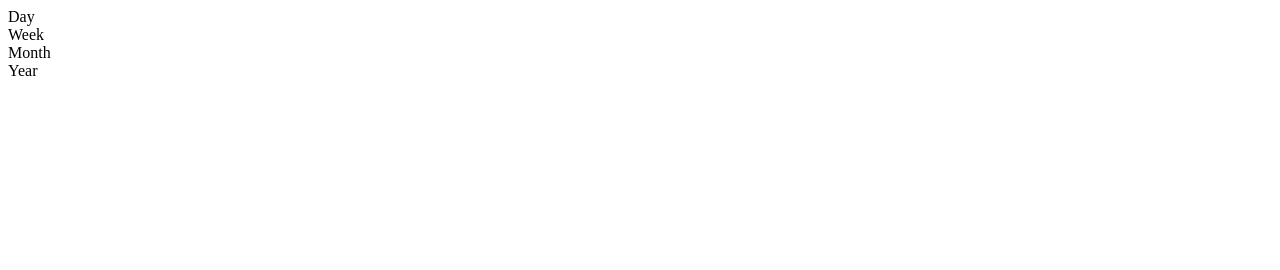
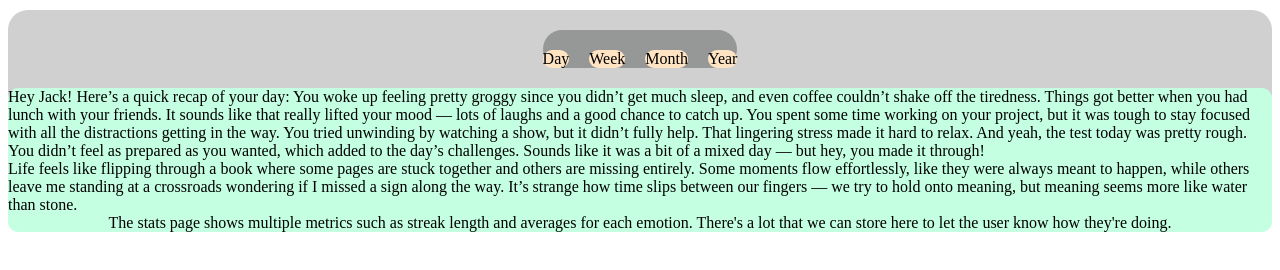
Before and after one commit to rthurston1/Team01-Web-Application-Cherish, a website: page front-end/src/pages/summary/SummaryView.html in a window 1280 px wide. Drawn offline with Linux system fonts and the light colour scheme.

Commit message:
some progress

```diff
--- a/front-end/src/pages/summary/SummaryView.html
+++ b/front-end/src/pages/summary/SummaryView.html
@@ -10,10 +10,15 @@
 <body>
     <div class="container">
         <div class="tabs">
-            <div class="tab active">Day</div>
-            <div class="tab">Week</div>
-            <div class="tab">Month</div>
-            <div class="tab">Year</div>
+            <div class="tab-Day">Day</div>
+            <div class="tab-Week">Week</div>
+            <div class="tab-Month">Month</div>
+            <div class="tab-Year">Year</div>
+        </div>
+        <div class="text_box">
+            <div class="text">Hey Jack! Here’s a quick recap of your day: You woke up feeling pretty groggy since you didn’t get much sleep, and even coffee couldn’t shake off the tiredness. Things got better when you had lunch with your friends. It sounds like that really lifted your mood — lots of laughs and a good chance to catch up. You spent some time working on your project, but it was tough to stay focused with all the distractions getting in the way. You tried unwinding by watching a show, but it didn’t fully help. That lingering stress made it hard to relax. And yeah, the test today was pretty rough. You didn’t feel as prepared as you wanted, which added to the day’s challenges. Sounds like it was a bit of a mixed day — but hey, you made it through!</div>
+            <div class="text">Life feels like flipping through a book where some pages are stuck together and others are missing entirely. Some moments flow effortlessly, like they were always meant to happen, while others leave me standing at a crossroads wondering if I missed a sign along the way. It’s strange how time slips between our fingers — we try to hold onto meaning, but meaning seems more like water than stone.</div>
+            <div class="text">The stats page shows multiple metrics such as streak length and averages for each emotion. There's a lot that we can store here to let the user know how they're doing.</div>
         </div>
     </div>
 </body>
--- a/front-end/src/pages/summary/stylesSum.css
+++ b/front-end/src/pages/summary/stylesSum.css
@@ -0,0 +1,76 @@
+.container{
+    display: flex;
+    flex-direction: column;
+    align-items: center;
+    justify-content: center;
+    margin-top: 10px;
+
+    border-radius: 20px;
+    margin-bottom: 10px;
+    background-color: rgb(208,208,208);
+}
+.container h1{
+    font-size: 2.5em;
+    margin-bottom: 20px;
+}
+.tabs{
+    display: flex;
+    flex-direction: row;
+    justify-content: center;
+    align-items: center;
+    margin-top: 20px;
+    gap: 20px;
+
+}
+.tab-Day{
+    display: flex;
+    flex-direction: row;
+    justify-content: center;
+    align-items: center;
+    margin-top: 20px;
+    background-color: bisque;
+     border-radius: 10px;
+}
+.tab-Week{
+    display: flex;
+    flex-direction: row;
+    justify-content: center;
+    align-items: center;
+    margin-top: 20px;
+    background-color: bisque;
+    border-radius: 10px;
+}
+.tab-Month{
+    display: flex;
+    flex-direction: row;
+    justify-content: center;
+    align-items: center;
+    margin-top: 20px;
+    background-color: bisque;
+    border-radius: 10px;
+}
+.tab-Year{
+    display: flex;
+    flex-direction: row;
+    justify-content: center;
+    align-items: center;
+    margin-top: 20px;
+    background-color: bisque;
+    border-radius: 10px;
+}
+.tabs{
+    background-color: rgb(150, 151, 151);
+    border-radius: 30px;
+    margin-bottom: auto;
+
+}
+
+.text_box{
+    display: flex;
+    flex-direction: column;
+    justify-content: center;
+    align-items: center;
+    margin-top: 20px;
+    background-color: rgb(196, 255, 225);
+    border-radius: 10px;
+}
```
Also changed, not shown: 4 other files.
